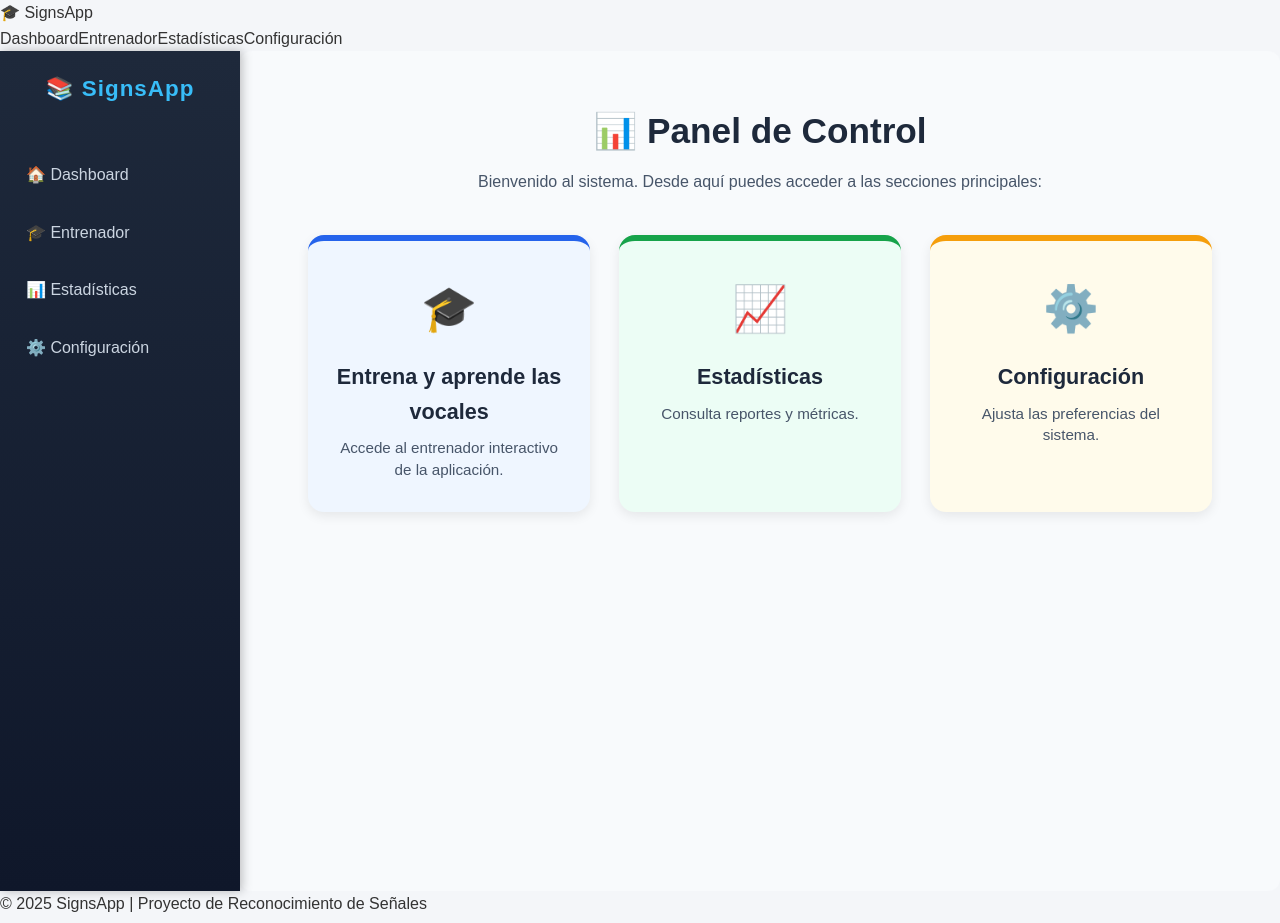
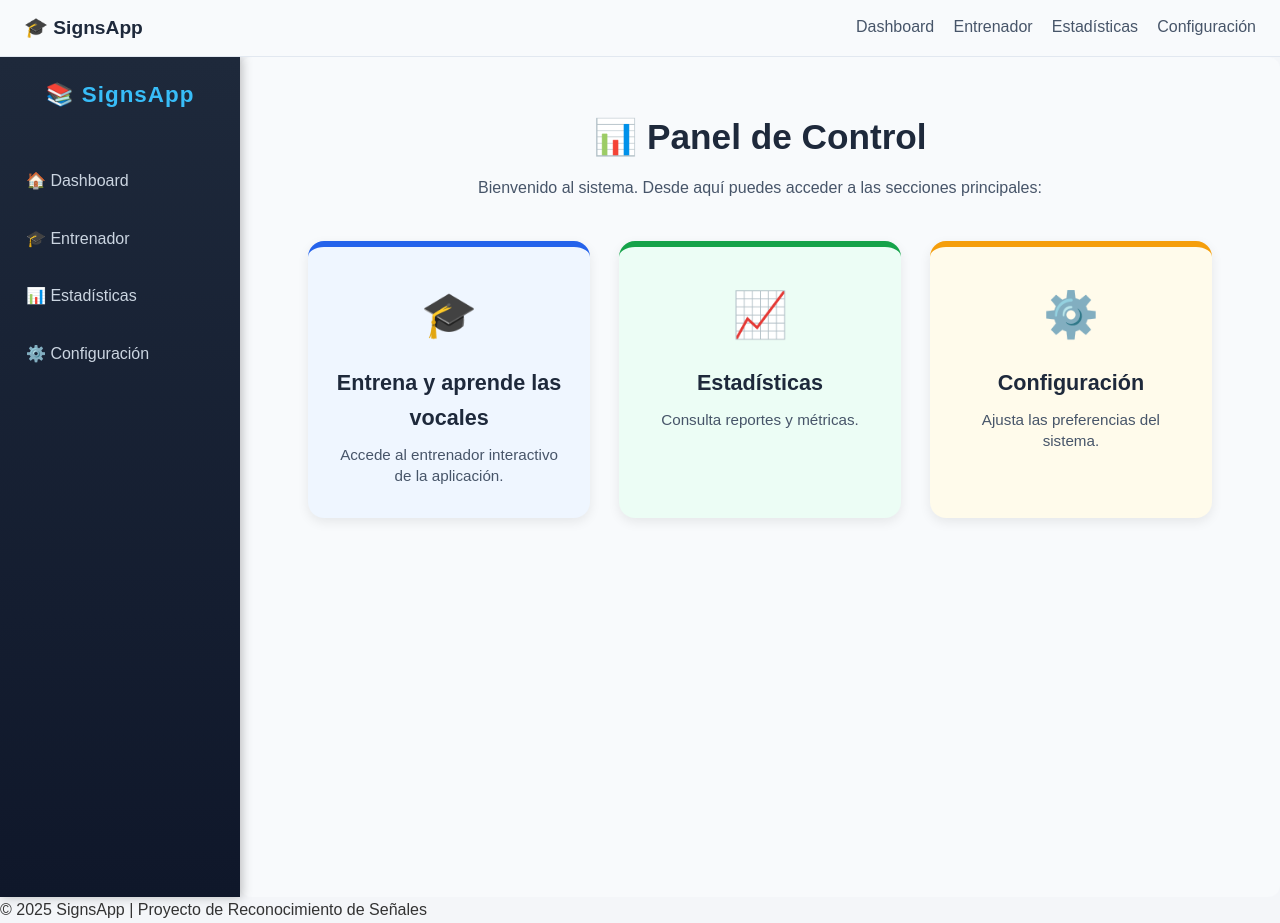
Before and after one commit to aguilarjordy/FINAL, a React (Vite) app in the folder frontend/: page / in a window 1280 px wide. Built offline with nearby package versions, Linux system fonts and the light colour scheme.

Commit message:
Nav bar diseño

```diff
--- a/frontend/src/components/Navbar.jsx
+++ b/frontend/src/components/Navbar.jsx
@@ -1,15 +1,25 @@
+// src/components/Navbar.jsx
 import React from "react";
-import { Link } from "react-router-dom";
+import { NavLink } from "react-router-dom";
+import "../styles/navbar.css"; // importa estilos del navbar
 
 const Navbar = () => {
   return (
     <header className="navbar">
       <div className="navbar-logo">🎓 SignsApp</div>
       <nav className="navbar-links">
-        <Link to="/">Dashboard</Link>
-        <Link to="/app">Entrenador</Link>
-        <Link to="/stats">Estadísticas</Link>
-        <Link to="/settings">Configuración</Link>
+        <NavLink to="/dashboard" className="nav-item">
+          Dashboard
+        </NavLink>
+        <NavLink to="/entrenador" className="nav-item">
+          Entrenador
+        </NavLink>
+        <NavLink to="/estadisticas" className="nav-item">
+          Estadísticas
+        </NavLink>
+        <NavLink to="/configuracion" className="nav-item">
+          Configuración
+        </NavLink>
       </nav>
     </header>
   );
--- /dev/null
+++ b/frontend/src/styles/navbar.css
@@ -0,0 +1,41 @@
+/* ===== Estilos Navbar Superior ===== */
+.navbar {
+  display: flex;
+  justify-content: space-between;
+  align-items: center;
+  background: #f8fafc;
+  padding: 0.8rem 1.5rem;
+  border-bottom: 1px solid #e2e8f0;
+  position: sticky;
+  top: 0;
+  z-index: 1000;
+}
+
+.navbar-logo {
+  font-size: 1.2rem;
+  font-weight: bold;
+  color: #1e293b;
+}
+
+.navbar-links {
+  display: flex;
+  gap: 1.2rem;
+}
+
+.nav-item {
+  text-decoration: none;
+  color: #475569;
+  font-weight: 500;
+  transition: color 0.2s ease, border-bottom 0.2s ease;
+  padding-bottom: 2px;
+}
+
+.nav-item:hover {
+  color: #2563eb;
+}
+
+.nav-item.active {
+  color: #2563eb;
+  font-weight: 600;
+  border-bottom: 2px solid #2563eb;
+}
```
